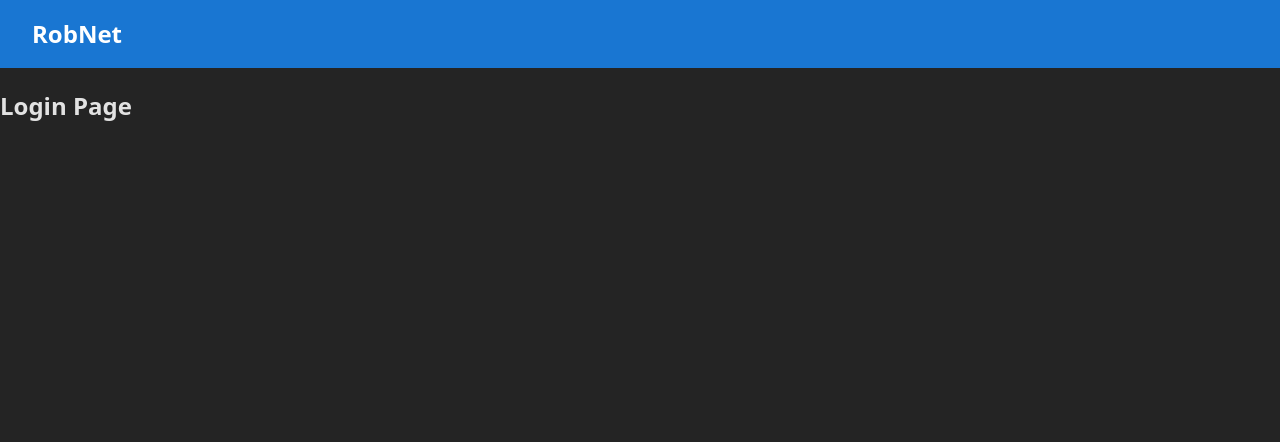
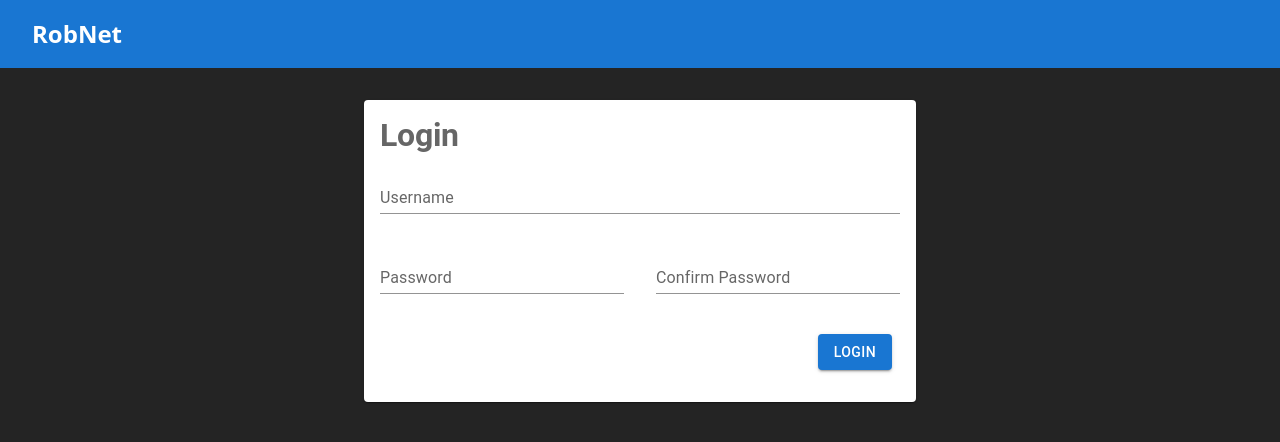
Before and after one commit to therobhe/mui-dashboard, a React (Vite) app: page / in a window 1280 px wide. Shown: the top 442 px of the page. Built offline with nearby package versions, Linux system fonts and the light colour scheme.

Commit message:
Refactor App component structure, implement LoginForm component, and add FormikTextField for form handling

```diff
--- a/src/components/routes/Dashboard.tsx
+++ b/src/components/routes/Dashboard.tsx
@@ -5,7 +5,7 @@ export function Dashboard() {
 	const { isLoggedIn } = useAuth()
 
 	if (!isLoggedIn) {
-		return <AccessDenied/>
+		return <AccessDenied />
 	}
 
 	return (
--- a/src/components/routes/Login.tsx
+++ b/src/components/routes/Login.tsx
@@ -1,4 +1,5 @@
 import { useRedirectIfLoggedIn } from "../hooks/useRedirect.ts"
+import { LoginForm } from "../ui/LoginForm.tsx";
 
 /**
  * login form with Formik and Yup to mock a "boundary" before accessing the dashboard
@@ -11,8 +12,6 @@ export function Login() {
 	useRedirectIfLoggedIn("/dashboard")
 
 	return (
-		<div>
-			<h2>Login Page</h2>
-		</div>
+		<LoginForm />
 	);
 }
--- /dev/null
+++ b/src/components/ui/FormikTextField.tsx
@@ -0,0 +1,25 @@
+import type { TextFieldProps } from "@mui/material";
+import { TextField } from "@mui/material";
+import { useField } from "formik";
+
+type FormikTextFieldProps = TextFieldProps & {
+	name: string,
+	label: string
+}
+
+export function FormikTextField({ name, label, ...props }: FormikTextFieldProps) {
+	const [nameField, nameFieldMeta] = useField(name);
+
+	return (
+		<TextField
+			{...props}
+			{...nameField}
+			id={name}
+			name={name}
+			type="text"
+			label={label || ( name[0].toUpperCase() + name.slice(1) )}
+			error={Boolean(nameFieldMeta.touched && nameFieldMeta.error)}
+			helperText={nameFieldMeta.touched && nameFieldMeta.error ? nameFieldMeta.error : ""}
+		/>
+	)
+}
--- /dev/null
+++ b/src/components/ui/LoginForm.tsx
@@ -0,0 +1,62 @@
+import { Button, CardActions, Grid } from "@mui/material";
+import { useAuth } from "../hooks/useAuth.ts";
+import { Form, Formik } from "formik";
+import * as Yup from "yup";
+import { FormikTextField } from "./FormikTextField.tsx";
+import { LoginFormLayout } from "./LoginFormLayout.tsx";
+
+type FormValues<T> = {
+	username: T,
+	password: T,
+	confirmPassword: T
+}
+
+const initialFormValues: FormValues<string> = {
+	username: "",
+	password: "",
+	confirmPassword: ""
+}
+
+const validationSchema = Yup.object().shape({
+	username: Yup.string().min(3).required("Username is required"),
+	password: Yup.string().min(6).required("Password is required"),
+	confirmPassword: Yup.string()
+	.oneOf([Yup.ref("password")], "Passwords must match")
+	.required("Confirm is required")
+})
+
+
+export function LoginForm() {
+	const { login } = useAuth();
+
+	return (
+		<LoginFormLayout>
+			<Formik initialValues={initialFormValues}
+			        onSubmit={(values) => {
+				        console.log(values);
+				        login();
+			        }}
+			        validationSchema={validationSchema}>
+				<Form>
+					<Grid container spacing={4} sx={{ marginBottom: "2rem" }}>
+						<Grid size={{ xs: 12 }}>
+							<FormikTextField name="username" variant="standard" fullWidth />
+						</Grid>
+
+						<Grid size={{ xs: 6 }}>
+							<FormikTextField name="password" variant="standard" fullWidth />
+						</Grid>
+
+						<Grid size={{ xs: 6 }}>
+							<FormikTextField name="confirmPassword" label="Confirm Password" variant="standard"
+							                 fullWidth />
+						</Grid>
+					</Grid>
+					<CardActions sx={{ display: "flex", justifyContent: "end" }}>
+						<Button type="submit" variant="contained">Login</Button>
+					</CardActions>
+				</Form>
+			</Formik>
+		</LoginFormLayout>
+	)
+}
--- /dev/null
+++ b/src/components/ui/LoginFormLayout.tsx
@@ -0,0 +1,30 @@
+import { Box, Card, CardContent, Container, Grid, Typography } from "@mui/material";
+
+export function LoginFormLayout({ children }: React.ReactNode) {
+	return (
+		<Box sx={{ marginTop: 4 }}>
+			<Container maxWidth={"sm"}>
+				<Grid container spacing={2}>
+					<Grid size={{ xs: 12 }}>
+						<Card
+							sx={{
+								display: "flex",
+								flexDirection: "column",
+								alignItems: "center",
+								minHeight: 300
+							}}
+						>
+							<CardContent>
+								<Typography variant="h2" gutterBottom
+								            sx={{ color: 'text.secondary', fontSize: "32px", fontWeight: "bold" }}>
+									Login
+								</Typography>
+								{children}
+							</CardContent>
+						</Card>
+					</Grid>
+				</Grid>
+			</Container>
+		</Box>
+	)
+}
```
Also changed, not shown: src/App.tsx (+5 -5 lines).
